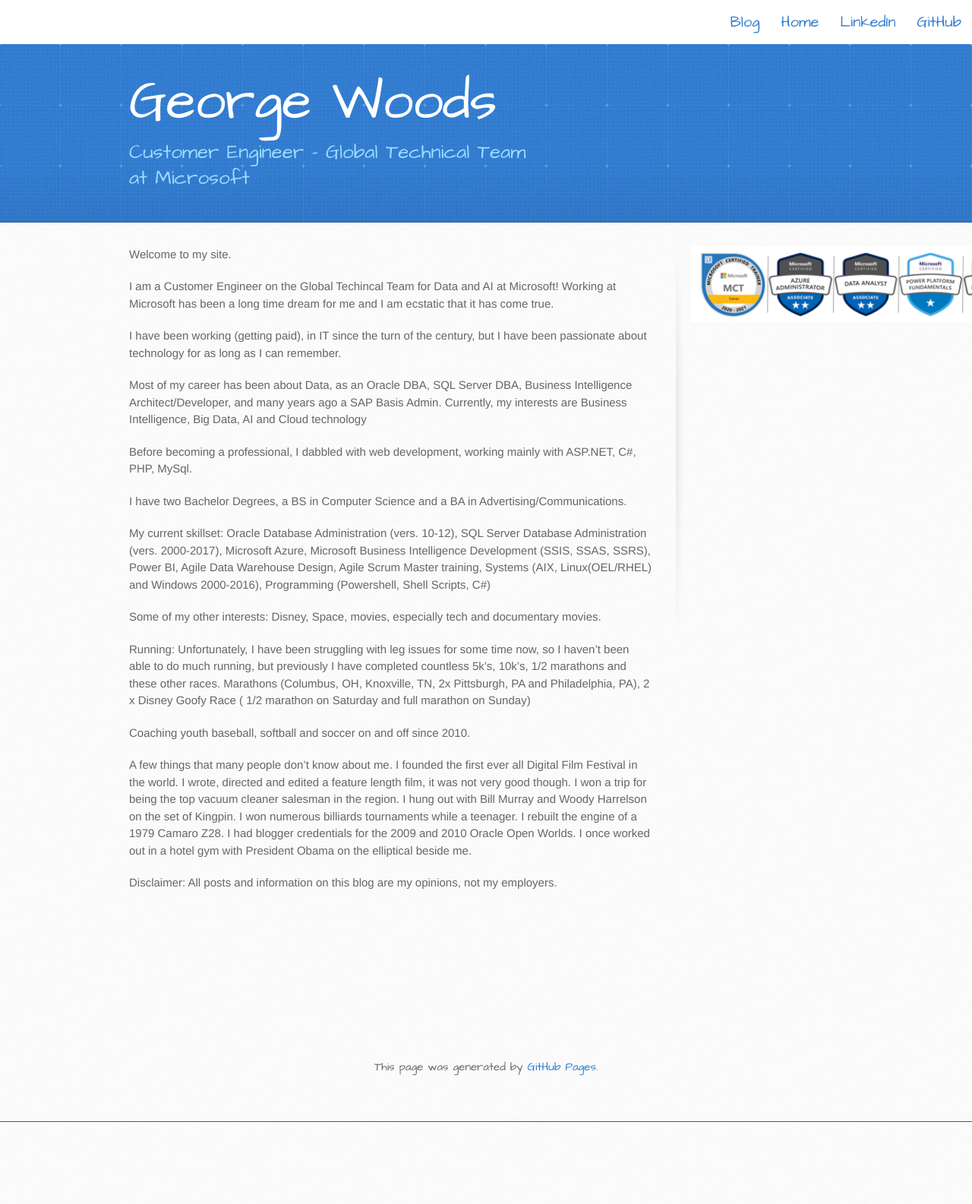
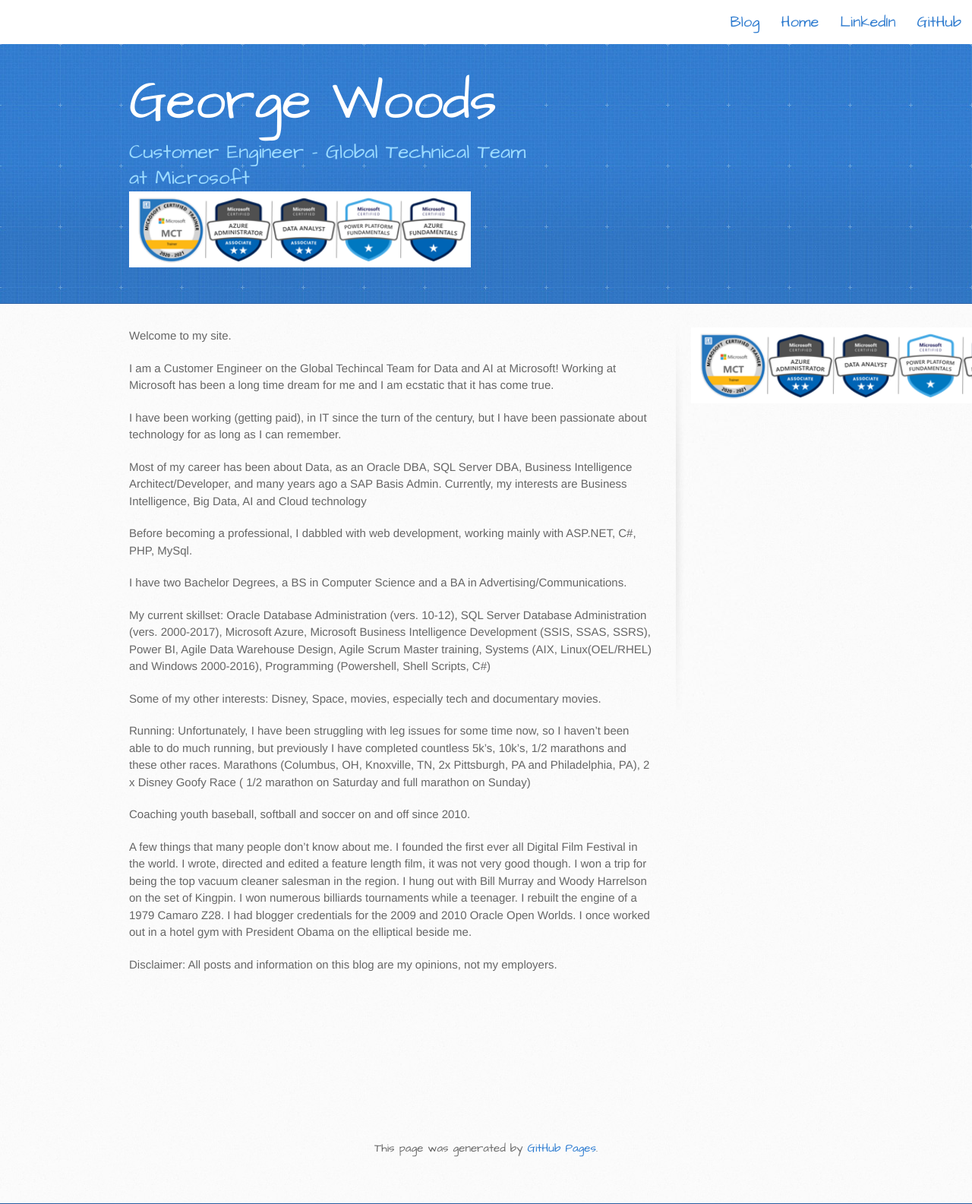
Before and after one commit to gvwoods/gvwoods.github.io, a Jekyll site: the page built from index.md, in a window 1280 px wide. Shown: the whole page at 76% size. Built offline with Jekyll 4.4.1, drawn with Linux system fonts in a browser that asks for light colours; our own code applies the rules of GitHub Pages for plain Markdown files; before the commit the page ends 1477 px from its top, so only the background shows below that.

Commit message:
Update default.html

```diff
--- a/_layouts/default.html
+++ b/_layouts/default.html
@@ -27,6 +27,7 @@
       <div class="inner">
         <h1>  {{ site.name }} </h1>
         <h2>Customer Engineer - Global Technical Team at Microsoft</h2>
+        <img src="images/certsweb.png" alt="test" float="right" width="450" height="100">
        </div>
     </header>
 
```
